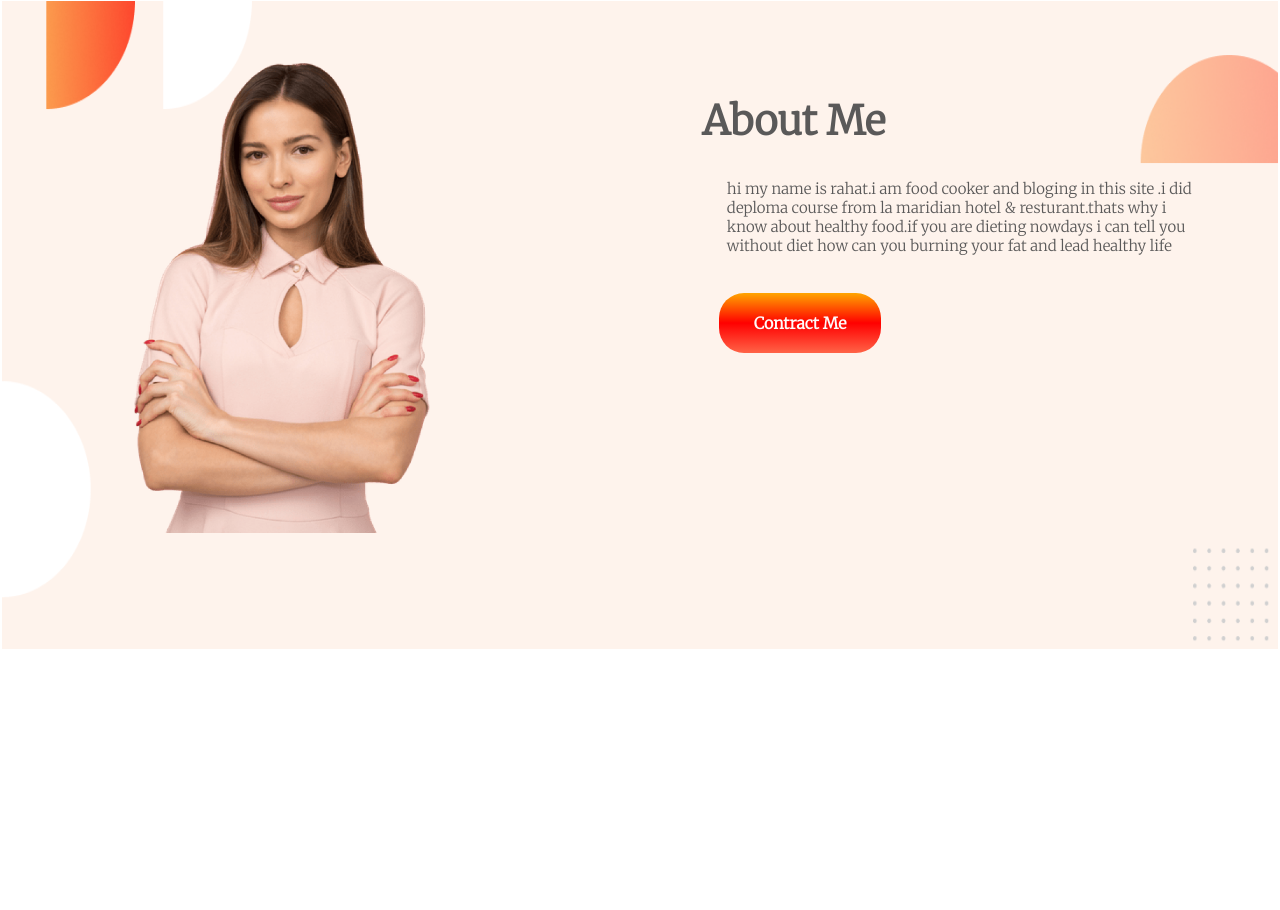
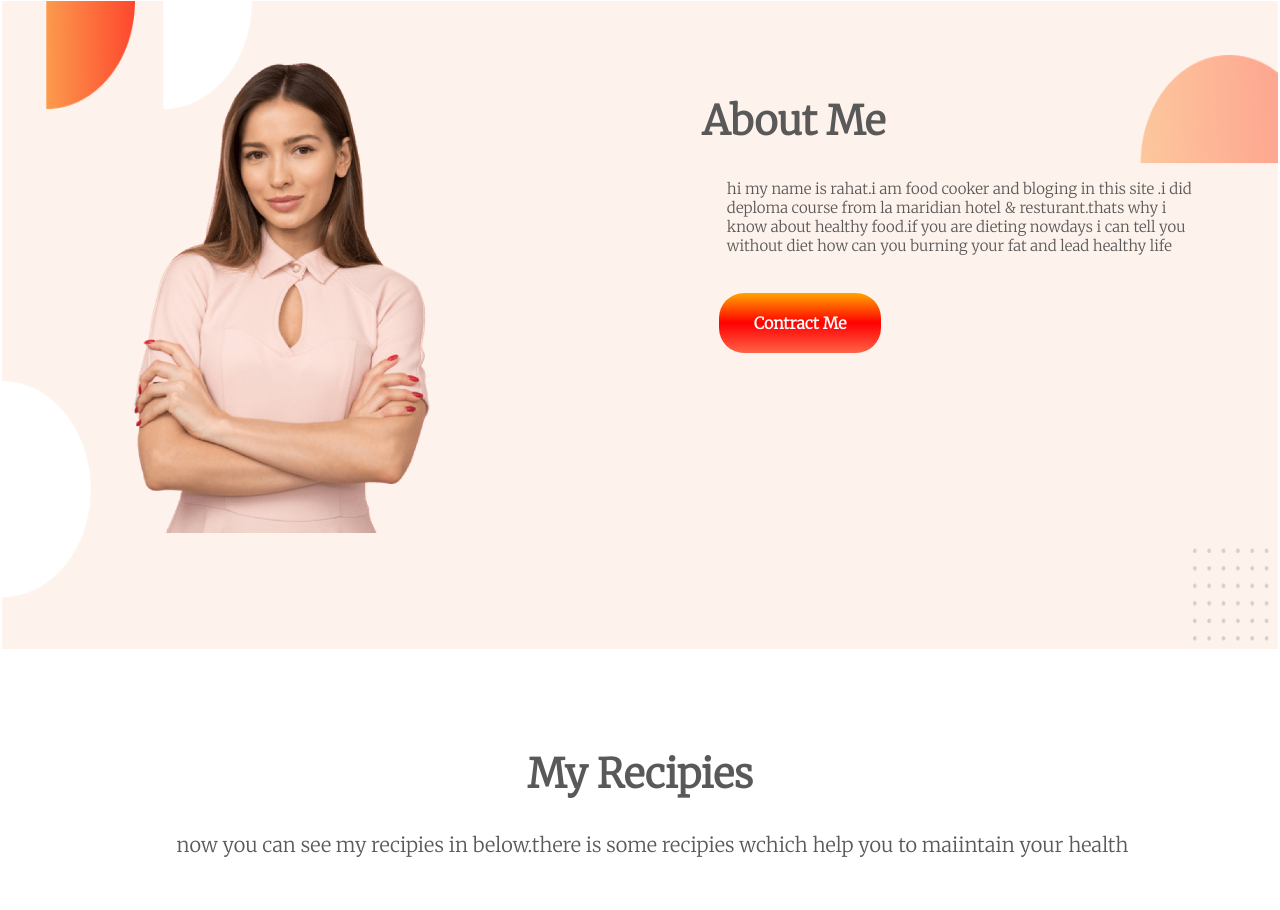
Before and after one commit to faiz8411/food-blog-networking, a plain HTML site: page index.html in a window 1280 px wide. Shown: the part 785-1695 px from the top of the page. Before the commit the page ends 1534 px from the top, so only its background shows below. Drawn offline with Linux system fonts and the light colour scheme.

Commit message:
third-part

```diff
--- a/index.html
+++ b/index.html
@@ -41,6 +41,15 @@
                 href="https://www.facebook.com/profile.php?id=100007342268735">Contract Me</a>
         </div>
     </section>
+    <div class="recipies-food">
+        <h2 class="recipies-food">My Recipies</h2>
+        <p>now you can see my recipies in below.there is some recipies wchich help you to maiintain your health</p>
+    </div>
+    <section>
+        <div>
+
+        </div>
+    </section>
 </body>
 
 </html>
--- a/style.css
+++ b/style.css
@@ -65,5 +65,7 @@ section{
         background-repeat: round;
         padding-left: 20px;
         padding-right: 20px;
-
-    }
+        }
+        .recipies-food{
+            text-align: center;
+        }
```
